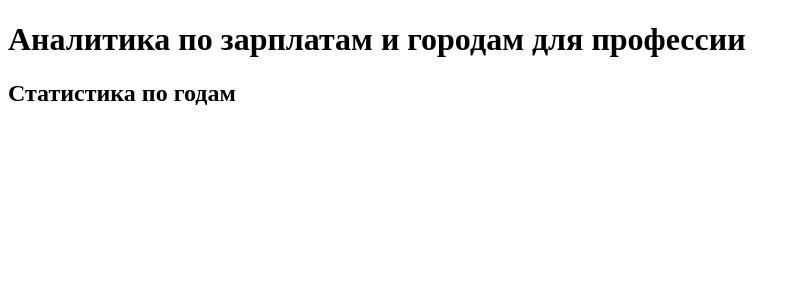
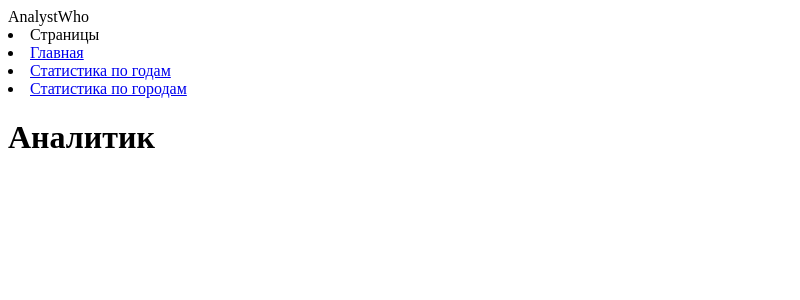
Before and after one commit to Azicel/Project1, a Django app: page / in a window 1280 px wide. Shown: the top 300 px of the page, without its empty margins (0-800 px from the left). Run offline with Django 4.2, Linux system fonts and the light colour scheme.

Commit message:
Подключил boostrap и сделал миграцию по страницам

```diff
--- a/analyst/templates/analyst/main.html
+++ b/analyst/templates/analyst/main.html
@@ -1,15 +1,26 @@
-<!DOCTYPE html>
+<!doctype html>
 <html lang="ru">
-<header>
-    <meta charset="UTF-8">
-    <title> Analyst - Аналитик</title>
-</header>
-<body>
-    <h1 {{ h1_style }}>Аналитика по зарплатам и городам для профессии</h1>
-    <h2 {{ h2_style }}>Статистика по годам</h2>
-</body>
-<footer>
-    <meta charset="UTF-8">
-    <title>Порицкий ЕА РИ-210945</title>
-</footer>
+  <body>
+    <header id="header"><a>AnalystWho</a>
+    </header>
+    <aside id="sidebar" class="sidebar">
+        <li class="nav-heading">Страницы</li>
+        <li class="nav-item">
+            <a class="nav-link" href="main.html">
+                <span>Главная</span>
+            </a>
+        </li>
+        <li class="nav-item">
+            <a class="nav-link" href="years.html">
+                <span>Статистика по годам</span>
+            </a>
+        </li>
+        <li>
+            <a class="nav-link" href="cities.html">
+                <span>Статистика по городам</span>
+            </a>
+        </li>
+    </aside>
+    <h1>Аналитик</h1>
+    </body>
 </html>
--- a/analyst/urls.py
+++ b/analyst/urls.py
@@ -3,4 +3,7 @@ from . import views
 
 urlpatterns = [
     path('', views.main),
+    path('main.html',views.main),
+    path('years.html',views.years),
+    path('cities.html',views.cities),
 ]
--- a/analyst/views.py
+++ b/analyst/views.py
@@ -4,3 +4,9 @@ from django.shortcuts import render
 
 def main(requset):
     return render(requset, 'analyst/main.html')
+
+def years(requset):
+    return render(requset, 'analyst/years.html')
+
+def cities(request):
+    return render(request,'analyst/cities.html')
--- /dev/null
+++ b/package.json
@@ -0,0 +1,5 @@
+{
+  "dependencies": {
+    "bootstrap": "^5.3.0-alpha1"
+  }
+}
```
Also changed, not shown: analyst/templates/analyst/cities.html (added, +26 -0 lines), analyst/templates/analyst/years.html (added, +26 -0 lines), package-lock.json (added).
